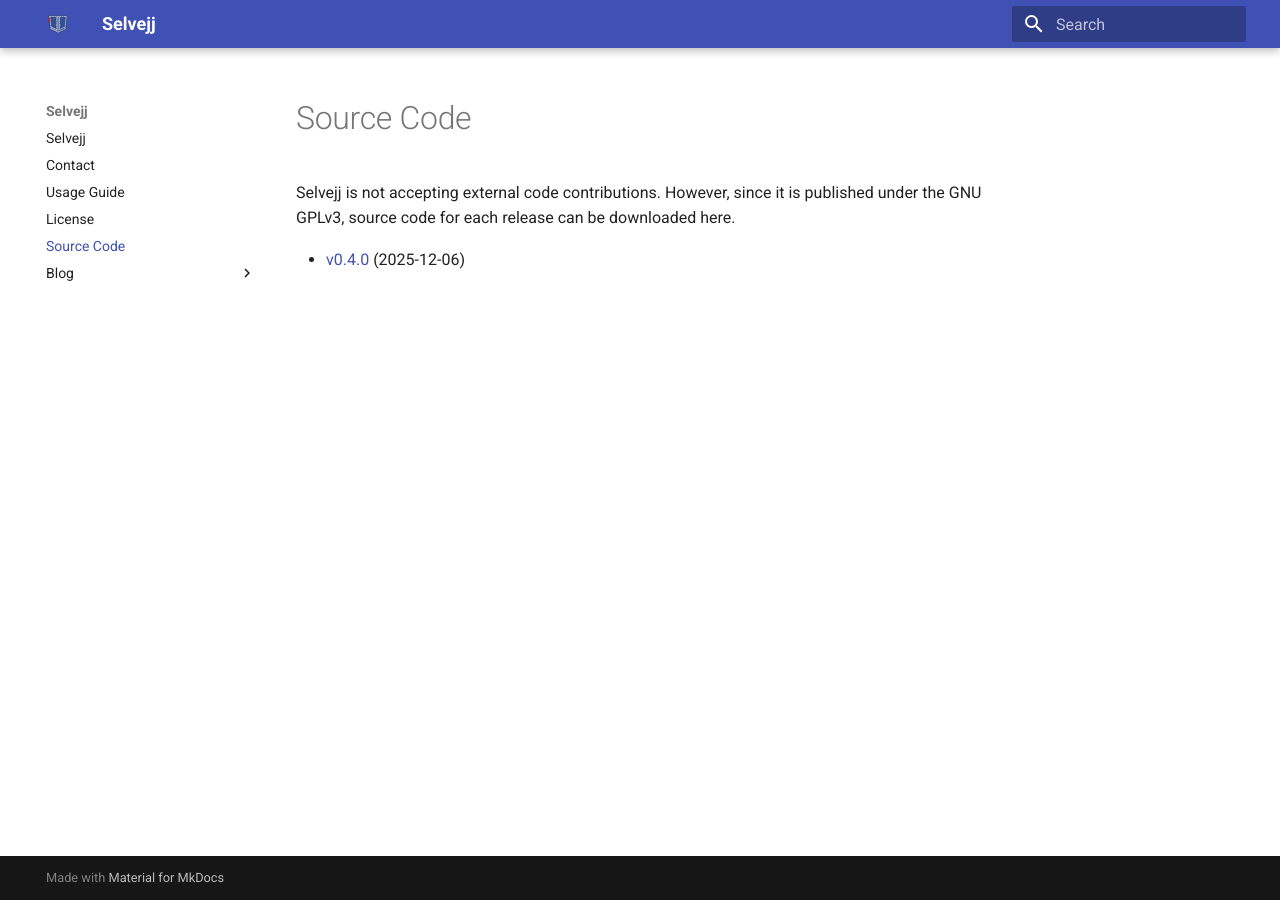
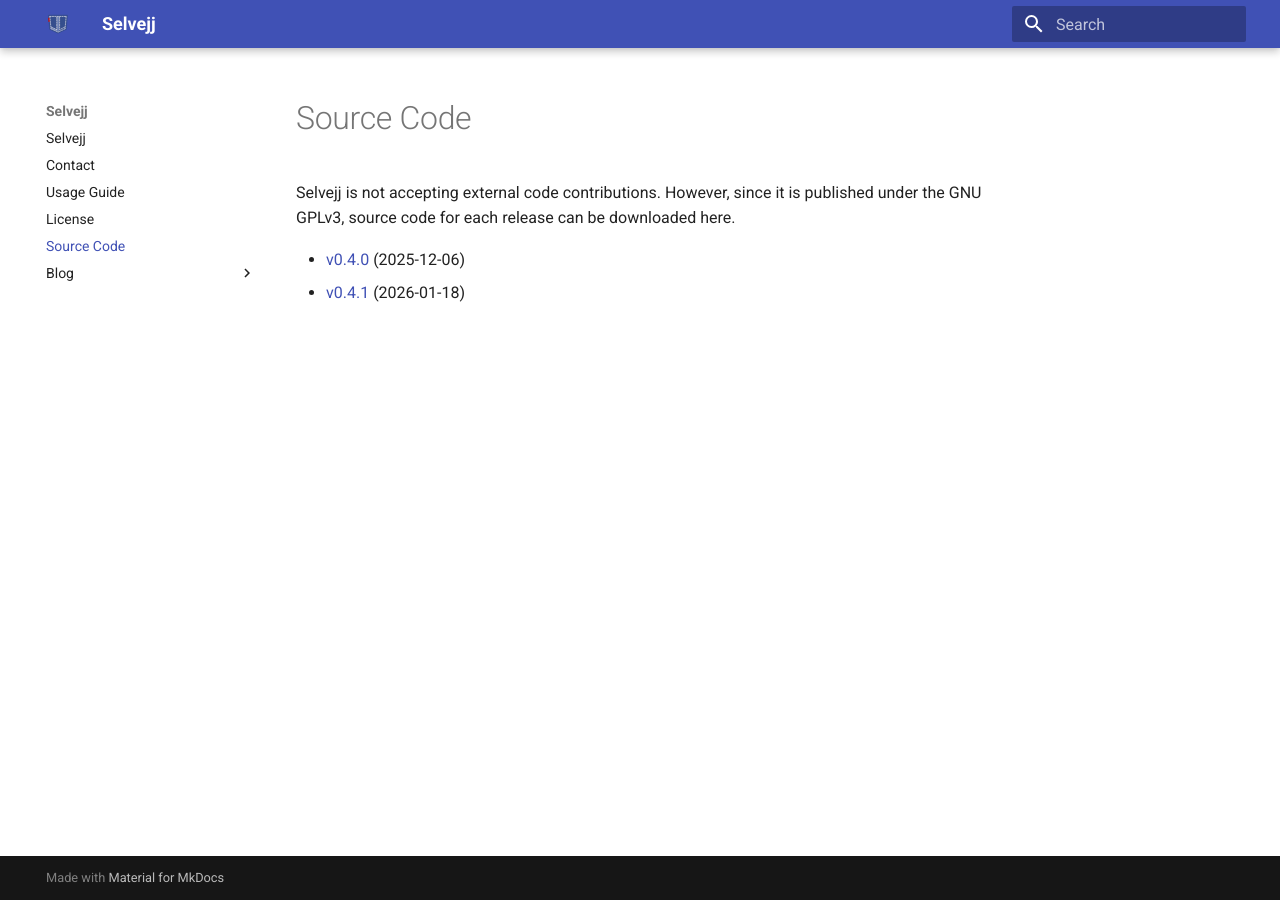
Before and after one commit to selvejj/website, an MkDocs documentation site: the page built from docs/source-code.md, in a window 1280 px wide. Built offline with MkDocs 1.6.1 and Material for MkDocs 9.7.7, drawn with Linux system fonts in a browser that asks for light colours.

Commit message:
add source code for v0.4.1

```diff
--- a/docs/source-code.md
+++ b/docs/source-code.md
@@ -3,3 +3,4 @@
 Selvejj is not accepting external code contributions. However, since it is published under the GNU GPLv3, source code for each release can be downloaded here.
 
 * [v0.4.0](./releases/selvejj-0.4.0.zip) (2025-12-06)
+* [v0.4.1](./releases/selvejj-0.4.1.zip) (2026-01-18)
```
Also changed, not shown: 1 other file.
